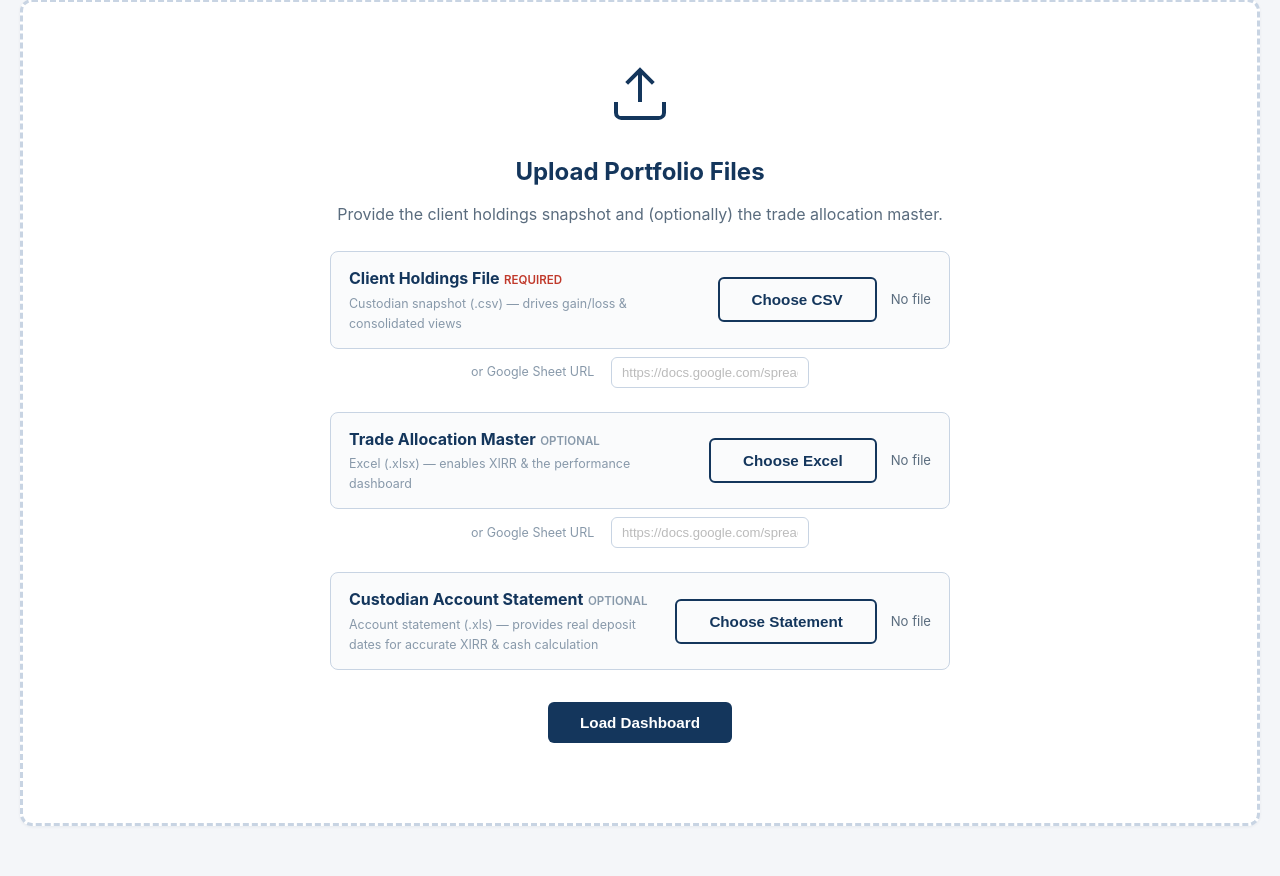
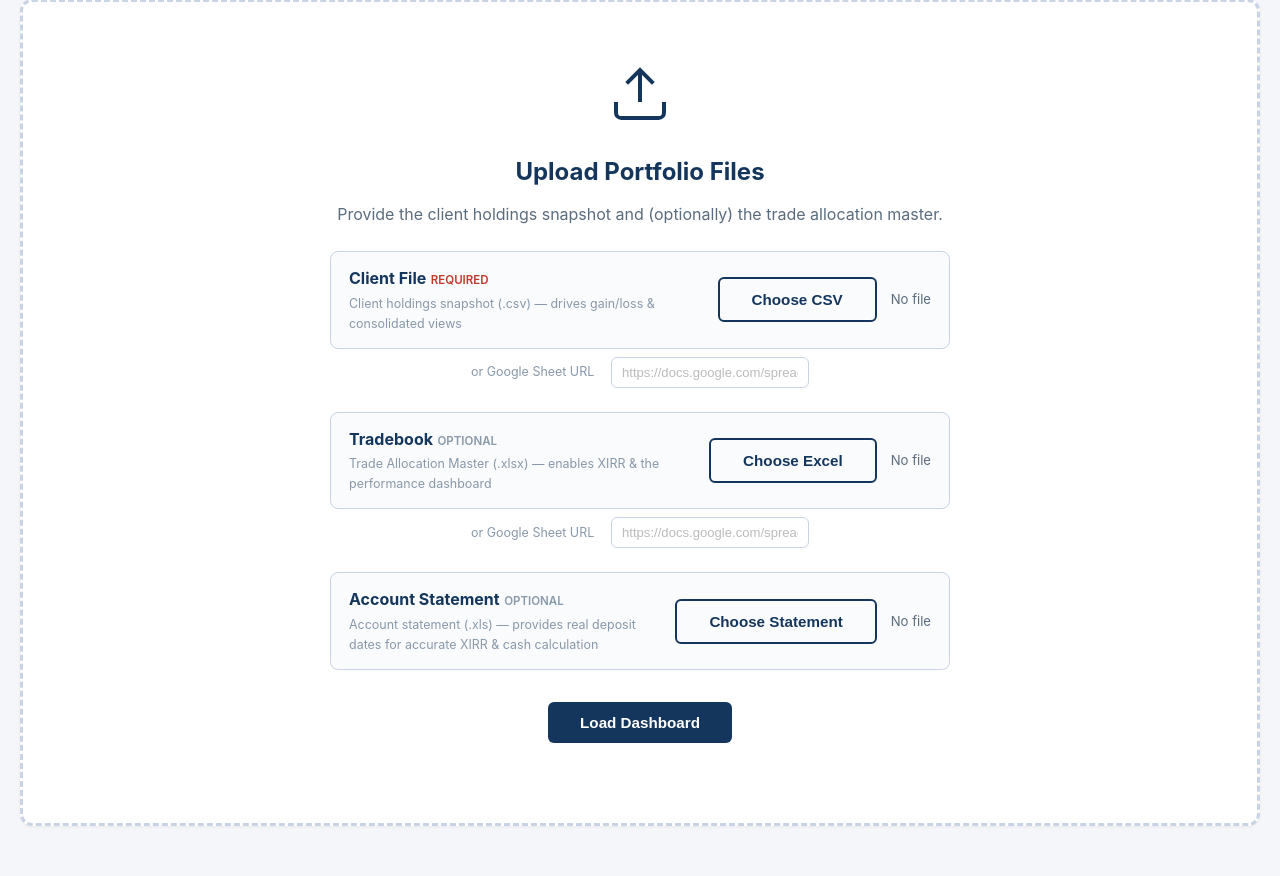
Before and after one commit to FincartOptima/Optima-Birds-Eye-View, a Flask app: page / in a window 1280 px wide. Shown: the part 204-1080 px from the top of the page. Run offline with Flask 3, Linux system fonts and the light colour scheme.

Commit message:
Rename user-facing "custodian" to explicit file names (tradebook / client file / account statement)
The word "custodian" was ambiguous in labels, notes, and error messages —
readers couldn't tell which uploaded file was being referenced. Every
user-visible mention now names the file directly.

- Upload page: "Client Holdings File" → "Client File",
  "Trade Allocation Master" → "Tradebook",
  "Custodian Account Statement" → "Account Statement"
- Client View note: "custodian" → "client file"
- Performance tab disclosure + methodology labels: name the source file
- Error messages for invalid uploads: reference file name directly

Internal variable names (custodian_file, has_custodian, etc.) untouched.

Co-Authored-By: Claude Opus 4.6 <noreply@anthropic.com>

```diff
--- a/app.py
+++ b/app.py
@@ -143,7 +143,7 @@ def upload_file():
     if has_snap and not snap.filename.lower().endswith('.csv'):
         return jsonify({'error': 'The client holdings snapshot must be a .csv file'}), 400
     if has_custodian and not custodian_file.filename.lower().endswith('.xls'):
-        return jsonify({'error': 'The custodian portfolio statement must be an old-format Excel file (.xls)'}), 400
+        return jsonify({'error': 'The account statement must be an old-format Excel file (.xls)'}), 400
 
     if not has_xlsx and not has_snap and not has_custodian and not nav_url and not master_url:
         return jsonify({'error': 'No file or Google Sheet URL provided.'}), 400
@@ -186,7 +186,7 @@ def upload_file():
             custodian_file.save(custodian_path)
             custodian_errors = validate_custodian_statement(Path(custodian_path))
             if custodian_errors:
-                return jsonify({'error': 'Invalid custodian account statement format:\n• ' + '\n• '.join(custodian_errors)}), 400
+                return jsonify({'error': 'Invalid account statement format:\n• ' + '\n• '.join(custodian_errors)}), 400
 
             # Build CODE → UCC mapping from the client CSV (if uploaded)
             code_to_ucc: dict[str, str] = {}
--- a/compute_performance.py
+++ b/compute_performance.py
@@ -83,9 +83,9 @@ def _bse_return_cashflow_matched(bse_prices: list[tuple], cashflows: list[tuple[
 
 
 _METHODOLOGY_LABELS = {
-    'custodian_deposits': 'Cash-flow matched (custodian deposits)',
-    'trade_master_transactions': 'Cash-flow matched (trade master transactions)',
-    'lump_sum_at_inception': 'Lump sum at account opening (cash-flow data not available)',
+    'custodian_deposits': 'Cash-flow matched (deposits from the account statement)',
+    'trade_master_transactions': 'Cash-flow matched (transactions from the tradebook)',
+    'lump_sum_at_inception': 'Lump sum at account opening (no tradebook or account statement uploaded)',
     'unavailable': 'Not available',
 }
 
--- a/static/script.js
+++ b/static/script.js
@@ -104,7 +104,7 @@ async function processUpload() {
         return;
     }
     if (xlsxFile && !xlsxFile.name.toLowerCase().match(/\.xlsx?$/)) {
-        showError('The Trade Allocation Master must be an Excel file (.xlsx or .xls).');
+        showError('The tradebook must be an Excel file (.xlsx or .xls).');
         return;
     }
     if (custodianFile && !custodianFile.name.toLowerCase().endsWith('.xls')) {
@@ -210,7 +210,7 @@ function setupClientSearch() {
 
 function switchTab(tab) {
     if ((tab === 'client' || tab === 'performance' || tab === 'master' || tab === 'failed') && !hasMasterFile) {
-        showError('This view needs the Trade Allocation Master file. Re-upload including the Excel file to enable it.');
+        showError('This view needs the tradebook. Re-upload including the tradebook Excel file to enable it.');
         return;
     }
     activeTab = tab;
@@ -305,7 +305,7 @@ function renderClientPerformance(data) {
         kpi('BSE 500 Simple Return', si.bse_simple_return, `${inceptionSub} · ${si.bse_methodology || ''}`);
 
     document.getElementById('perfDisclosure').innerHTML =
-        `<strong>Methodology.</strong> Client Simple Return = (Current Value &minus; Cost Basis) &divide; Cost Basis, where Cost Basis is the custodian's cost of currently-held units plus uninvested cash. ` +
+        `<strong>Methodology.</strong> Client Simple Return = (Current Value &minus; Cost Basis) &divide; Cost Basis, where Cost Basis is the cost of currently-held units plus uninvested cash, as recorded in the client file. ` +
         `BSE 500 Simple Return simulates the same deposit / withdrawal schedule into the BSE 500 index. ` +
         `<strong>Benchmark note.</strong> BSE 500 is a pure-equity index; the client portfolio is multi-asset (equity + gold + debt + cash), so material divergence in either direction should be expected. ` +
         `For a like-for-like benchmark, a composite index matching the target asset mix would be more appropriate.`;
@@ -881,7 +881,7 @@ function renderFailedOverview() {
 
     if (!failedData.overview.length) {
         document.getElementById('failedTableBody').innerHTML =
-            '<tr><td colspan="3" class="loading">No failed transactions — every trade master row has a Value.</td></tr>';
+            '<tr><td colspan="3" class="loading">No failed transactions — every tradebook row has a Value.</td></tr>';
         return;
     }
 
--- a/templates/index.html
+++ b/templates/index.html
@@ -30,8 +30,8 @@
                 <div class="upload-rows">
                     <div class="upload-row">
                         <div class="upload-row-label">
-                            <strong>Client Holdings File</strong> <span class="req">required</span>
-                            <small>Custodian snapshot (.csv) — drives gain/loss &amp; consolidated views</small>
+                            <strong>Client File</strong> <span class="req">required</span>
+                            <small>Client holdings snapshot (.csv) — drives gain/loss &amp; consolidated views</small>
                         </div>
                         <input type="file" id="csvInput" accept=".csv" style="display:none;">
                         <button class="btn btn-secondary" onclick="document.getElementById('csvInput').click()">Choose CSV</button>
@@ -45,8 +45,8 @@
 
                     <div class="upload-row">
                         <div class="upload-row-label">
-                            <strong>Trade Allocation Master</strong> <span class="opt">optional</span>
-                            <small>Excel (.xlsx) — enables XIRR &amp; the performance dashboard</small>
+                            <strong>Tradebook</strong> <span class="opt">optional</span>
+                            <small>Trade Allocation Master (.xlsx) — enables XIRR &amp; the performance dashboard</small>
                         </div>
                         <input type="file" id="fileInput" accept=".xlsx,.xls" style="display:none;">
                         <button class="btn btn-secondary" onclick="document.getElementById('fileInput').click()">Choose Excel</button>
@@ -60,7 +60,7 @@
 
                     <div class="upload-row">
                         <div class="upload-row-label">
-                            <strong>Custodian Account Statement</strong> <span class="opt">optional</span>
+                            <strong>Account Statement</strong> <span class="opt">optional</span>
                             <small>Account statement (.xls) — provides real deposit dates for accurate XIRR &amp; cash calculation</small>
                         </div>
                         <input type="file" id="custodianInput" accept=".xls" style="display:none;">
@@ -159,7 +159,7 @@
                             <span class="fs-kpi-sub" id="benchmarkXIRR">BSE 500: N/A</span>
                         </div>
                     </div>
-                    <p class="fs-note"><strong>Invested</strong> is the total corpus deposited with the custodian. <strong>Gain/Loss</strong> = Current Value &minus; Invested (net of all fees), so <strong>Simple Return</strong> is the same figure in % (non-annualised). <strong>XIRR</strong> is the annualised money-weighted return accounting for the timing of each deposit, benchmarked to BSE 500. All values are as of the custodian snapshot date shown above.</p>
+                    <p class="fs-note"><strong>Invested</strong> is the cost basis of currently-held units plus uninvested cash, from the client file. <strong>Gain/Loss</strong> = Current Value &minus; Invested (net of all fees), so <strong>Simple Return</strong> is the same figure in % (non-annualised). <strong>XIRR</strong> is the annualised money-weighted return accounting for the timing of each deposit, benchmarked to BSE 500. All values are as of the client file's snapshot date shown above.</p>
 
                     <!-- About Section -->
                     <section class="section">
```
